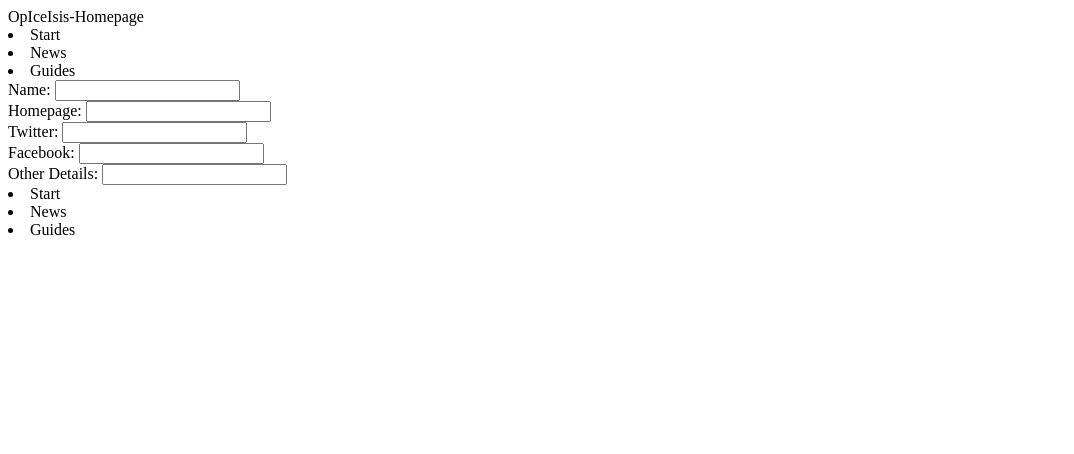
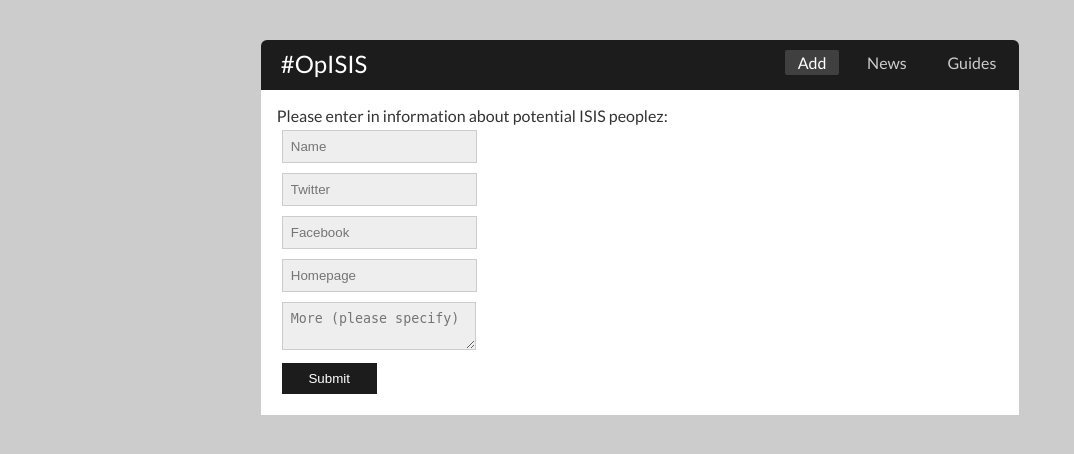
Before and after one commit to n1ghtl1ve/hpiceisis, a PHP site: page / in a window 1280 px wide. Shown: the top 454 px of the page, without its empty margins (0-1074 px from the left). Run offline with PHP 8.4, Linux system fonts and the light colour scheme; some libraries are stand-ins or nearby versions.

Commit message:
Main Part Finished

```diff
--- /dev/null
+++ b/css/style.css
@@ -0,0 +1,113 @@
+@import url('https://fonts.googleapis.com/css?family=Lato:400,300,300italic,400italic,700,700italic');
+
+* {
+  box-sizing: border-box;
+}
+
+a {
+  text-decoration: none;
+}
+
+li {
+  list-style: none;
+}
+
+body {
+  font-family: 'Lato';
+  background-color: #ccc;
+  padding-top: 2em;
+}
+
+div#wrap {
+  width: 60%;
+  margin: 0 auto;
+}
+
+header#header {
+  width: 100%;
+  height: 50px;
+  background-color: #1c1c1c;
+  padding: 0 10px;
+  border-radius: 6px 6px 0 0;
+}
+
+a.logo {
+  float: left;
+  font-size: 1.5em;
+  color: #fff;
+  margin-left: 10px;
+  margin-top: 9px;
+}
+
+header#header nav {
+  float: right;
+  margin-top: 10px;
+}
+
+header#header nav li {
+  float: left;
+  padding-left: 15px;
+}
+
+header#header nav li a {
+  display: inline-block;
+  color: #ccc;
+  padding: 0.2em 0.8em;
+  border-radius: 2px;
+  transition: 0.2s;
+}
+
+
+header#header nav li a.sel {
+  color: #fff;
+  background-color: #404040;
+}
+
+header#header nav li a:hover {
+  color: #fff;
+}
+
+#content {
+  width: 100%;
+  padding: 1em;
+  color: #333;
+  background-color: #fff;
+  min-height: 200px;
+}
+
+input[type="text"], textarea {
+  margin: 5px;
+  border: 1px solid #ccc;
+  background-color: #eee;
+  padding: 0.6em;
+
+}
+
+textarea {
+  max-width: 500px;
+}
+
+input[type="text"]:focus {
+  background-color: #fff;
+}
+
+input[type="submit"] {
+  margin: 5px;
+  background-color: #1c1c1c;
+  border: 0;
+  padding: 0.6em 2em;
+  color: #fff;
+}
+
+input[type="submit"]:hover {
+  background-color: #111;
+}
+
+footer {
+  padding: 10px 0;
+}
+
+footer span {
+  color: #787878;
+  margin-top:
+}
--- a/index.php
+++ b/index.php
@@ -1,45 +1,41 @@
 <!DOCTYPE html>
-<html lang="en">
+<html>
 
 <head>
+  <title></title>
 
-    <meta charset="utf-8">
-    <meta http-equiv="X-UA-Compatible" content="IE=edge">
-    <meta name="viewport" content="width=device-width, initial-scale=1">
-    <meta name="description" content="">
-    <meta name="author" content="">
-
-    <title>#OpIceISIS</title>
+  <link href="./css/style.css" rel="stylesheet">
+  <script src='https://www.google.com/recaptcha/api.js'></script>
 </head>
 
 <body>
-<header>OpIceIsis-Homepage</header>
 
-<nav>
-<li>Start</li>
-<li>News</li>
-<li>Guides</li>
-</nav>
+  <div id="wrap">
+    <header id="header">
+      <a href="/index.php" class="logo">#OpISIS</a>
+      <nav>
+        <li><a class="sel" href="#">Add</a></li>
+        <li><a href="#">News</a></li>
+        <li><a href="#">Guides</a></li>
+      </nav>
+    </header>
+    <div id="content">
+      Please enter in information about potential ISIS peoplez:
+      <form action="submit.php" method="POST">
+        <input type="text" placeholder="Name" name="name"/><br />
+        <input type="text" placeholder="Twitter" name="twitter"/><br />
+        <input type="text" placeholder="Facebook" name="fb"/><br />
+        <input type="text" placeholder="Homepage" name="hp" /><br />
+        <textarea placeholder="More (please specify)" name="other"></textarea>
+        <br />
+        <div class="g-recaptcha" data-sitekey="6LdTfBETAAAAALWssyHxulEl90QipfFYEybzCY_p"></div>
+        <input type="submit" text="Submit" name="submit" />
+      </form>
+    </div>
+    <footer>
+    </footer>
+  </div>
 
-<section>
-<form>
-Name:
-<input type='text' name='name'><br>
-Homepage:
-<input type='text' name='hp'><br>
-Twitter:
-<input type='text' name='twitter'><br>
-Facebook:
-<input type='text' name='fb'><br>
-Other Details:
-<input type='text' name='details'><br>
-</form>
-</section>
+</body>
 
-<footer>
-<li>Start</li>
-<li>News</li>
-<li>Guides</li>
-</footer>
-</body>
 </html>
```
Also changed, not shown: submit.php (added, +79 -0 lines).
